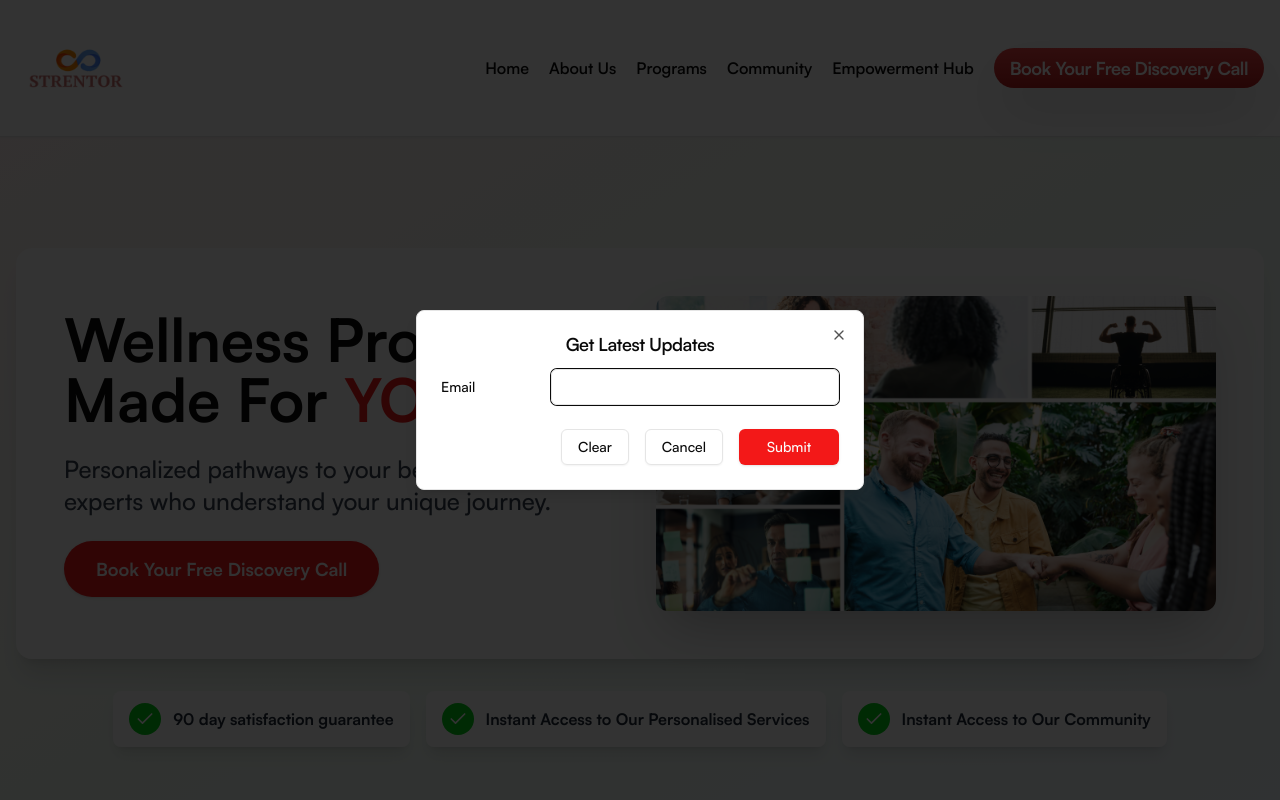
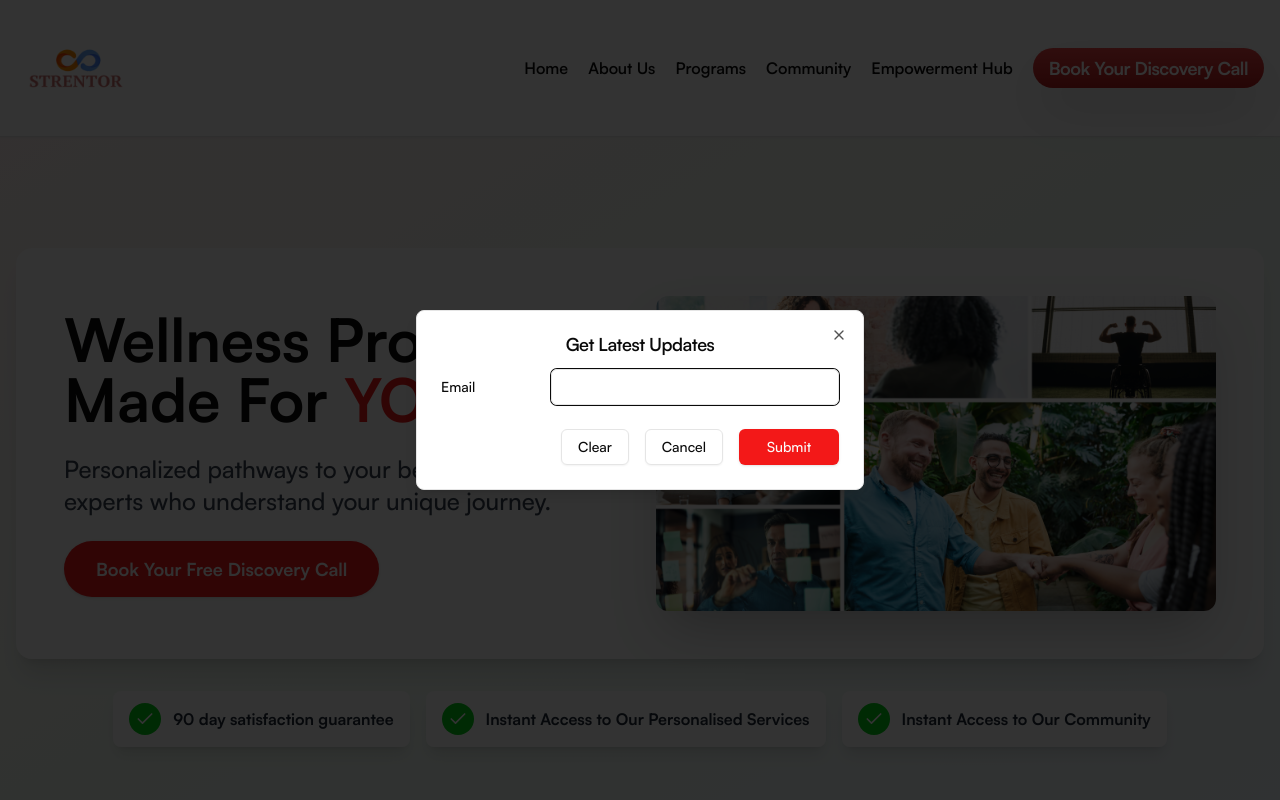
Before and after one commit to chaitanyashetty47/strlanding, a Next.js app: page / in a window 1280 px wide. Shown: the top 800 px of the page. Built offline with nearby package versions, Linux system fonts and the light colour scheme.

Commit message:
Update Header.tsx

```diff
--- a/src/components/landing/Header.tsx
+++ b/src/components/landing/Header.tsx
@@ -49,7 +49,7 @@ export default function Header() {
               onClick={() => window.open("https://chat.whatsapp.com/BW8s55o0pLCHCimnM0za3x", "_blank")}
             >
               <span className="whitespace-pre-wrap text-center text-sm font-bold leading-none tracking-tight text-white lg:text-lg">
-               Book Your Free Discovery Call
+               Book Your Discovery Call
               </span>
             </Button>
           </div>
```
